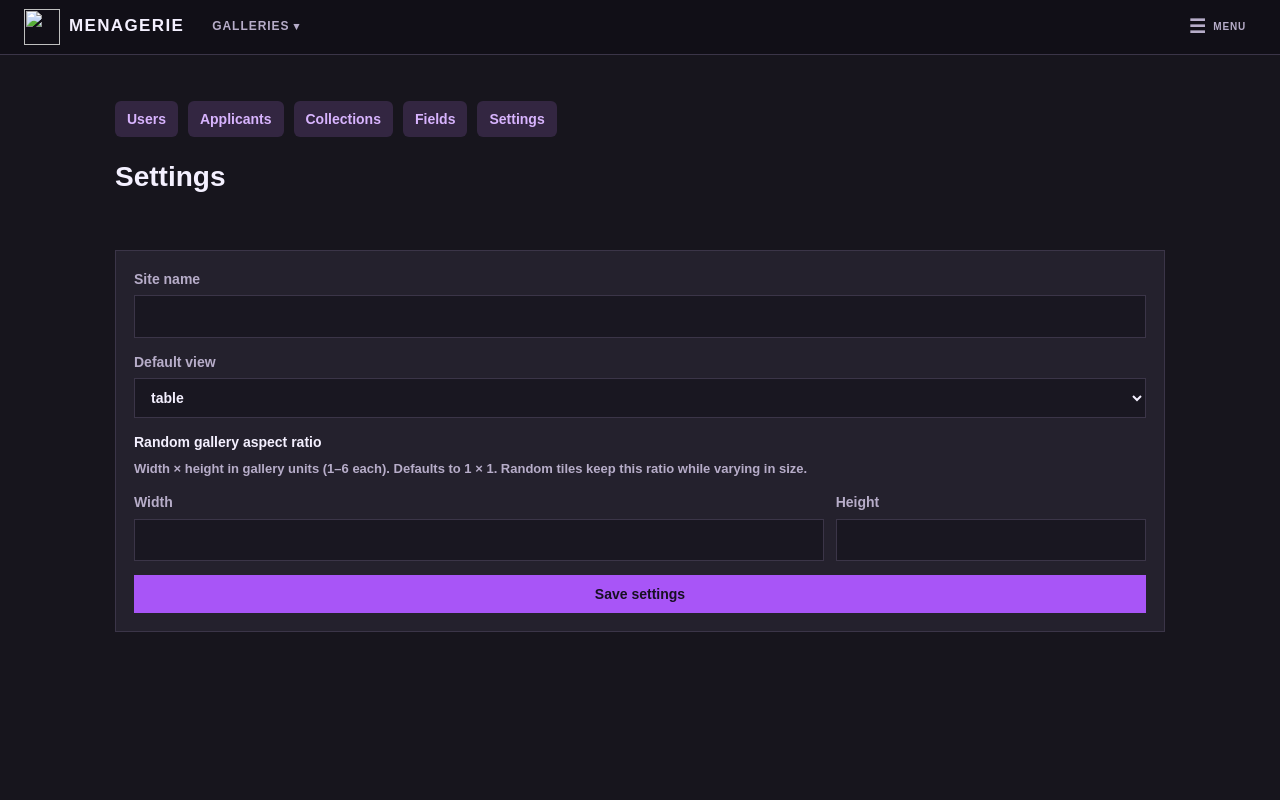
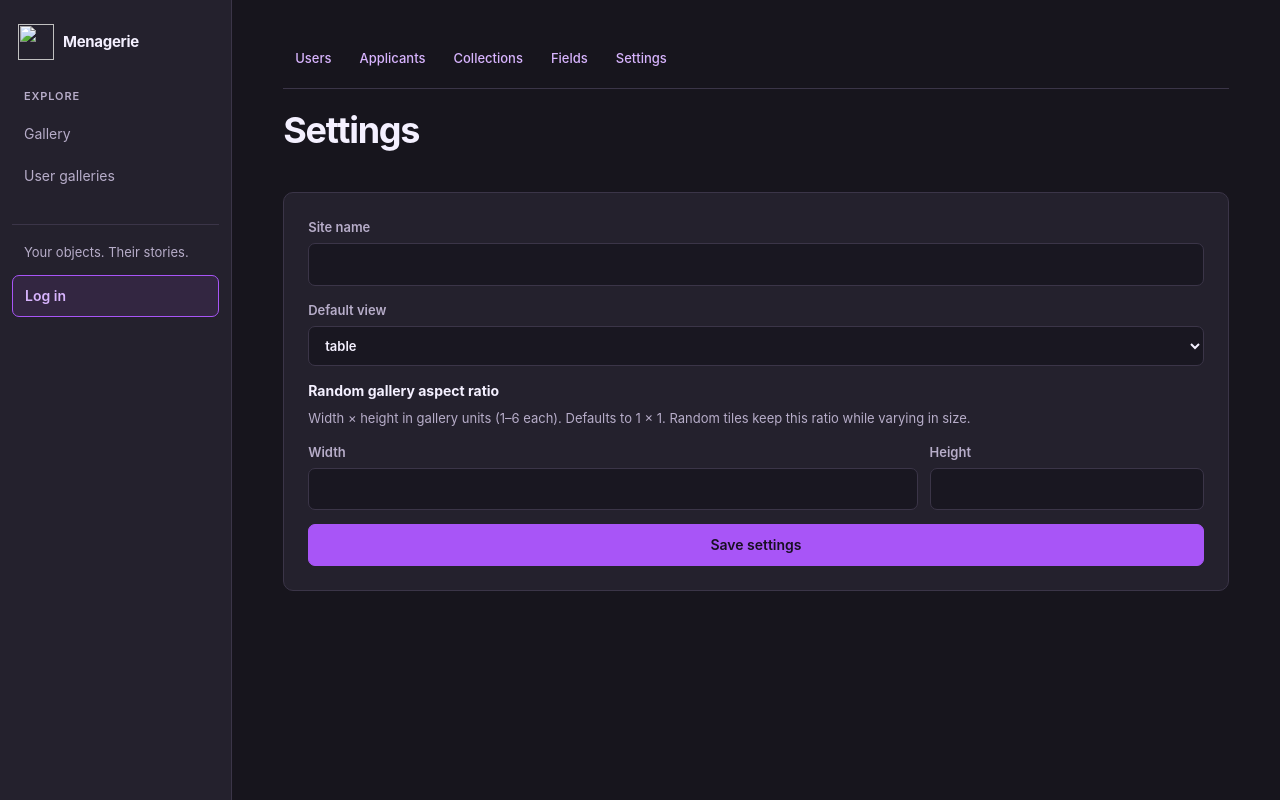
Before and after one commit to Gink3/Menagerie, a Python web app: template templates/admin_settings.html in a window 1280 px wide. Run offline with Jinja, Linux system fonts and the light colour scheme; the template is opened without the code that fills it, so the values that code supplies are empty.

Commit message:
Introduce sidebar navigation and refine shared UI hierarchy

```diff
--- /dev/null
+++ b/static/revamp.css
@@ -0,0 +1,70 @@
+/* Menagerie UI refresh. Palette values remain in style.css. */
+body { font-family: -apple-system, BlinkMacSystemFont, "Segoe UI", sans-serif; font-size: 14px; line-height: 1.55; }
+:focus-visible { outline: 2px solid var(--accent); outline-offset: 3px; }
+[hidden] { display: none !important; }
+h1 { font-size: clamp(26px, 3vw, 36px); font-weight: 650; letter-spacing: -.035em; line-height: 1.2; margin-bottom: 10px; }
+h2 { font-weight: 600; letter-spacing: -.02em; }
+h3 { font-size: 15px; font-weight: 600; }
+button, .button { border-radius: 7px; font-weight: 600; padding: 9px 14px; transition: background .15s, border-color .15s; }
+button:disabled { cursor: not-allowed; opacity: .5; }
+.subtle { background: transparent; border-color: var(--line); color: var(--text); }
+.subtle:hover { background: var(--accent-soft); border-color: var(--accent); color: var(--text); }
+input, textarea, select { border-radius: 7px; min-width: 0; }
+textarea { resize: vertical; }
+label { font-size: 13px; font-weight: 600; }
+.meta { font-weight: 400; }
+.panel, .card, .auth-panel, .empty { border-radius: 10px; }
+.panel { padding: 24px; }
+.card { transition: border-color .15s, background .15s; }
+.card:hover { border-color: var(--accent); box-shadow: none; transform: none; }
+.auth-panel { box-shadow: none; }
+.app-sidebar { background: var(--panel); border-right: 1px solid var(--line); bottom: 0; display: flex; flex-direction: column; left: 0; position: fixed; top: 0; width: 232px; z-index: 15; }
+.sidebar-brand { padding: 24px 18px 22px; }
+.app-sidebar .brand { color: var(--text); font-size: 15px; font-weight: 650; gap: 9px; letter-spacing: -.02em; text-transform: none; }
+.sidebar-content { display: flex; flex: 1; flex-direction: column; min-height: 0; overflow-y: auto; padding: 0 12px 16px; }
+.sidebar-nav { display: grid; gap: 24px; }
+.sidebar-section { display: grid; gap: 3px; }
+.sidebar-label { color: var(--muted); font-size: 11px; font-weight: 600; letter-spacing: .08em; padding: 0 12px 6px; text-transform: uppercase; }
+.sidebar-section a, .sidebar-account > a { border-radius: 7px; color: var(--muted); display: block; padding: 9px 12px; }
+.sidebar-section a:hover, .sidebar-account > a:hover { background: var(--input); color: var(--text); }
+.sidebar-section a[aria-current], .sidebar-account > a[aria-current] { background: var(--accent-soft); color: var(--accent-dark); font-weight: 600; }
+.sidebar-account { border-top: 1px solid var(--line); margin-top: auto; padding-top: 16px; }
+.sidebar-nav + .sidebar-account { margin-top: 28px; }
+.account-identity { display: grid; padding: 0 12px 12px; }
+.sidebar-account .link-button { border: 0; color: var(--muted); text-align: left; width: 100%; }
+.sidebar-account .link-button:hover { background: var(--input); color: var(--text); }
+.sidebar-account > .meta { padding: 0 12px; }
+.sidebar-account > .button { background: var(--accent-soft); color: var(--accent-dark); }
+.sidebar-toggle { display: none; }
+.shell, .shell.wide-shell, .shell.gallery-shell { margin-left: 232px; max-width: none; padding: 40px clamp(20px, 4vw, 64px) 64px; width: calc(100% - 232px); }
+.shell > .page-head, .shell > .collection-grid, .shell > .detail-layout { width: 100%; }
+.page-head { align-items: center; gap: 20px; margin-bottom: 30px; }
+.page-head p { max-width: 70ch; }
+.page-head .meta { margin-top: 8px; }
+.actions { gap: 8px; }
+.collection-grid, .gallery { gap: 20px; }
+.empty { color: var(--muted); padding: 40px 24px; text-align: center; }
+.admin-tabs { border-bottom: 1px solid var(--line); gap: 4px; padding-bottom: 12px; }
+.admin-tabs a { background: transparent; font-size: 13px; font-weight: 500; }
+.admin-tabs a:hover { background: var(--accent-soft); }
+.table-wrap { border: 1px solid var(--line); border-radius: 10px; }
+th { font-size: 11px; font-weight: 600; letter-spacing: .04em; }
+td { font-size: 13px; padding: 15px 16px; }
+tbody tr:hover { background: var(--accent-soft); }
+.tags span { font-weight: 500; }
+@media (prefers-reduced-motion: reduce) { *, *::before, *::after { scroll-behavior: auto !important; transition: none !important; } }
+@media (max-width: 900px) {
+  .app-sidebar { border-bottom: 1px solid var(--line); border-right: 0; position: relative; width: 100%; }
+  .sidebar-brand { align-items: center; display: flex; justify-content: space-between; padding: 12px 20px; }
+  .sidebar-toggle { display: block; }
+  .sidebar-content { max-height: 70vh; padding-top: 8px; }
+  .sidebar-nav { gap: 16px; }
+  .app-sidebar.nav-collapsed .sidebar-content { display: none; }
+  .shell, .shell.wide-shell, .shell.gallery-shell { margin-left: 0; padding: 28px 20px 40px; width: 100%; }
+}
+@media (max-width: 600px) {
+  .page-head { align-items: start; display: flex; flex-direction: column; }
+  .page-head .actions { width: 100%; }
+  .collection-grid, .gallery { grid-template-columns: 1fr; }
+  .panel { padding: 18px; }
+}
--- a/templates/base.html
+++ b/templates/base.html
@@ -7,30 +7,64 @@
   <title>Menagerie</title>
   <link rel="icon" type="image/png" href="{{ url_for('asset_file', filename='Menagerie_Logo_Small.png') }}">
   <link rel="stylesheet" href="{{ url_for('static', filename='style.css') }}">
+  <link rel="stylesheet" href="{{ url_for('static', filename='revamp.css') }}">
 </head>
 <body>
   <a class="skip-link" href="#main-content">Skip to content</a>
-  <header class="topbar">
-    <a class="brand" href="{{ url_for('index') }}" aria-label="Menagerie home">
-      <img class="brand-logo" src="{{ url_for('asset_file', filename='Menagerie_Logo_Small.png') }}" alt="" width="40" height="40">
-      <span>Menagerie</span>
-    </a>
-    <nav aria-label="Main navigation">
-      <details class="nav-group"><summary>Galleries</summary><div class="nav-menu"><a href="{{ url_for('index') }}">Gallery</a><a href="{{ url_for('user_galleries') }}">User Galleries</a>{% if g.user %}<a href="{{ url_for('my_gallery') }}">My Gallery</a>{% endif %}</div></details>
-      {% if g.user %}<details class="nav-group"><summary>Collections</summary><div class="nav-menu"><a href="{{ url_for('collections_index') }}">My Collections</a><a href="{{ url_for('decal_templates_index') }}">Template Library</a><a href="{{ url_for('heraldry_index') }}">Decal Library</a></div></details><a class="topnav-link" href="{{ url_for('wiki_index') }}">Wiki</a>{% endif %}
-    </nav>
-    <details class="nav-group app-menu">
-      <summary aria-label="Open settings and account menu"><span aria-hidden="true">☰</span><span class="menu-label">Menu</span></summary>
-      <div class="nav-menu">
+  {% macro nav_link(endpoint, label, active=false) %}
+    <a href="{{ url_for(endpoint) }}" {% if active %}aria-current="page"{% endif %}>{{ label }}</a>
+  {% endmacro %}
+  {% set endpoint = request.endpoint or '' %}
+  <aside class="app-sidebar" aria-label="Menagerie navigation">
+    <div class="sidebar-brand">
+      <a class="brand" href="{{ url_for('index') }}" aria-label="Menagerie home">
+        <img class="brand-logo" src="{{ url_for('asset_file', filename='Menagerie_Logo_Small.png') }}" alt="" width="36" height="36">
+        <span>Menagerie</span>
+      </a>
+      <button class="subtle sidebar-toggle" type="button" aria-controls="sidebar-content" aria-expanded="true">Browse</button>
+    </div>
+    <div id="sidebar-content" class="sidebar-content">
+      <nav class="sidebar-nav" aria-label="Main navigation">
+        <div class="sidebar-section">
+          <span class="sidebar-label">Explore</span>
+          {{ nav_link('index', 'Gallery', endpoint == 'index') }}
+          {{ nav_link('user_galleries', 'User galleries', endpoint in ('user_galleries', 'user_gallery')) }}
+          {% if g.user %}{{ nav_link('my_gallery', 'My gallery', endpoint in ('my_gallery', 'save_gallery_layout')) }}{% endif %}
+        </div>
         {% if g.user %}
-          <a href="{{ url_for('user_settings') }}">Settings</a>
+        <div class="sidebar-section">
+          <span class="sidebar-label">Workspace</span>
+          {{ nav_link('collections_index', 'My collections', endpoint in ('collections_index', 'collection_view', 'new_collection', 'edit_collection', 'item_detail', 'new_item', 'edit_item')) }}
+          {{ nav_link('decal_templates_index', 'Template library', endpoint.startswith('decal_template') or endpoint == 'decal_from_template') }}
+          {{ nav_link('heraldry_index', 'Decal library', endpoint.startswith('heraldry')) }}
+          {{ nav_link('wiki_index', 'Wiki', endpoint.startswith('wiki')) }}
+        </div>
+        {% if has_capability(g.user, 'label_images') or has_capability(g.user, 'admin_ai') or g.user.role == 'admin' %}
+        <div class="sidebar-section">
+          <span class="sidebar-label">Tools</span>
+          {% if has_capability(g.user, 'label_images') %}{{ nav_link('my_gallery', 'Annotate') }}{% endif %}
+          {% if has_capability(g.user, 'admin_ai') %}{{ nav_link('ai_lab', 'AI lab', endpoint == 'ai_lab') }}{% endif %}
+          {% if g.user.role == 'admin' %}
+            {{ nav_link('metrics_dashboard', 'Metrics', endpoint == 'metrics_dashboard') }}
+            {{ nav_link('admin_users', 'Administration', endpoint.startswith('admin_')) }}
+          {% endif %}
+        </div>
+        {% endif %}
+        {% endif %}
+      </nav>
+      <div class="sidebar-account">
+        {% if g.user %}
+          <div class="account-identity"><strong>{{ g.user.username }}</strong><span class="meta">{{ g.user.role|capitalize }}</span></div>
+          {{ nav_link('user_settings', 'Settings', endpoint in ('user_settings', 'create_account', 'api_keys.settings')) }}
           <a href="{{ advanced_toggle_url }}">{{ "Hide advanced fields" if show_advanced_fields else "Show advanced fields" }}</a>
-          {% if has_capability(g.user, 'label_images') or has_capability(g.user, 'admin_ai') or g.user.role == 'admin' %}<details class="menu-section"><summary>AI Settings</summary><div>{% if has_capability(g.user, 'label_images') %}<a href="{{ url_for('my_gallery') }}">Annotate</a>{% endif %}{% if has_capability(g.user, 'admin_ai') %}<a href="{{ url_for('ai_lab') }}">AI Lab</a>{% endif %}{% if g.user.role == 'admin' %}<a href="{{ url_for('metrics_dashboard') }}">Metrics</a><a href="{{ url_for('admin_users') }}">Administration</a>{% endif %}</div></details>{% endif %}
+          <form action="{{ url_for('logout') }}" method="post">{{ csrf_field()|safe }}<button class="link-button" type="submit">Log out</button></form>
+        {% else %}
+          <p class="meta">Your objects. Their stories.</p>
+          <a class="button" href="{{ url_for('login') }}">Log in</a>
         {% endif %}
-        {% if g.user %}<form action="{{ url_for('logout') }}" method="post">{{ csrf_field()|safe }}<button class="link-button" type="submit">Log out</button></form>{% else %}<a class="button" href="{{ url_for('login') }}">Log in</a>{% endif %}
       </div>
-    </details>
-  </header>
+    </div>
+  </aside>
   <main id="main-content" class="shell {% block shell_class %}{% endblock %}">
     {% for category, message in get_flashed_messages(with_categories=true) %}
       <div class="flash {{ category }}" role="status">{{ message }}</div>
@@ -38,10 +72,23 @@
     {% block content %}{% endblock %}
   </main>
   <script>
-    document.querySelectorAll(".nav-group").forEach((group) => {
-      group.addEventListener("toggle", () => {
-        if (group.open) document.querySelectorAll(".nav-group").forEach((other) => { if (other !== group) other.open = false; });
-      });
+    const sidebar = document.querySelector(".app-sidebar");
+    const sidebarToggle = document.querySelector(".sidebar-toggle");
+    const smallScreen = window.matchMedia("(max-width: 900px)");
+    const setNavigation = (expanded) => {
+      sidebar.classList.toggle("nav-collapsed", !expanded);
+      sidebarToggle.setAttribute("aria-expanded", String(expanded));
+    };
+    setNavigation(!smallScreen.matches);
+    smallScreen.addEventListener("change", () => setNavigation(!smallScreen.matches));
+    sidebarToggle.addEventListener("click", () => {
+      setNavigation(sidebarToggle.getAttribute("aria-expanded") !== "true");
+    });
+    sidebar.addEventListener("keydown", (event) => {
+      if (event.key === "Escape" && smallScreen.matches) {
+        setNavigation(false);
+        sidebarToggle.focus();
+      }
     });
   </script>
 </body>
```
